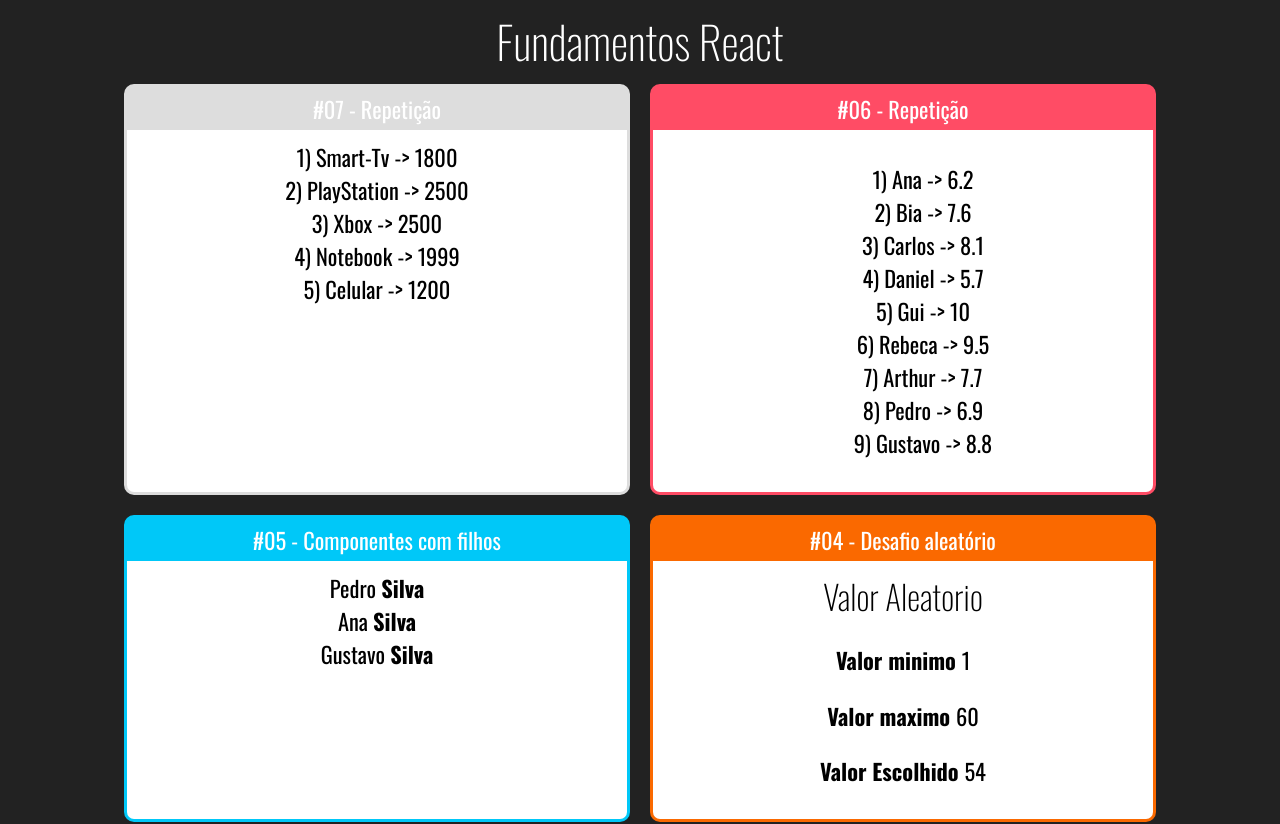
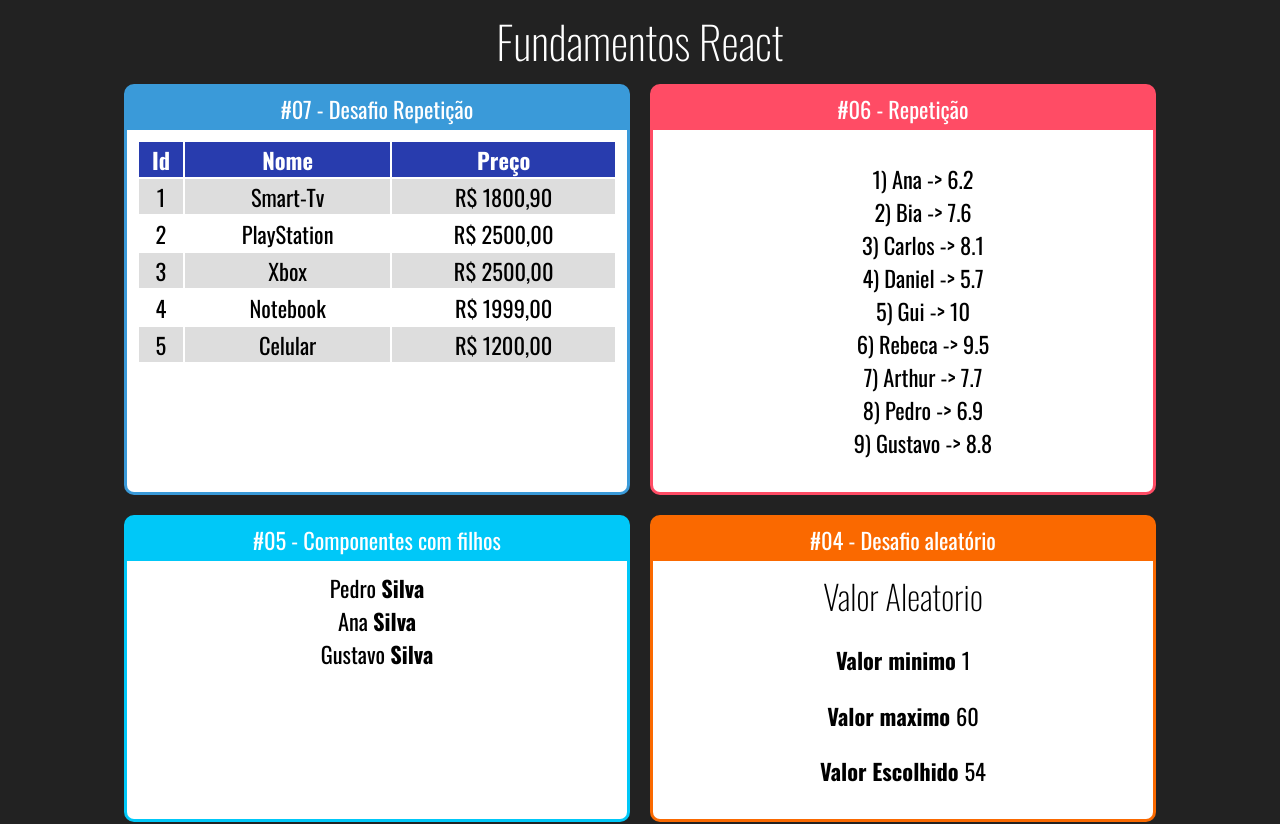
Before and after one commit to Roger-Franco/React, a React (Create React App) app in the folder fundamentos-react/: page / in a window 1280 px wide. Shown: the top 824 px of the page. Built offline with nearby package versions, Linux system fonts and the light colour scheme.

Commit message:
criando uma tabela de produtos

```diff
--- a/fundamentos-react/src/App.jsx
+++ b/fundamentos-react/src/App.jsx
@@ -19,7 +19,7 @@ export default () => {
     <div className="App">
       <h1>Fundamentos React</h1>
       <div className="Cards">
-        <Card titulo="#07 - Repetição" color="#DDD">
+        <Card titulo="#07 - Desafio Repetição" color="#3A9AD9">
           <TabelaProdutos></TabelaProdutos>
         </Card>
         <Card titulo="#06 - Repetição" color="#FF4c65">
--- /dev/null
+++ b/fundamentos-react/src/components/repeticao/TabelaProdutos.css
@@ -0,0 +1,12 @@
+.TabelaProdutos table{
+  width: 100%;
+}
+
+.TabelaProdutos th{
+  background-color: #283cae;
+  color: #FFF
+}
+
+.TabelaProdutos .Par{
+  background-color: #DDD;
+}
--- a/fundamentos-react/src/components/repeticao/TabelaProdutos.jsx
+++ b/fundamentos-react/src/components/repeticao/TabelaProdutos.jsx
@@ -1,10 +1,48 @@
+// import React from "react";
+// import produtos from "../../data/produtos";
+
+// // eslint-disable-next-line import/no-anonymous-default-export
+// export default (props) => {
+//   const tabelaProdutos = produtos.map((produto) => {
+//     return <li key={produto.id}>{produto.id}) {produto.nome} -> {produto.preço}</li>;
+//   });
+//   return <div style={{listStyle:'none'}}>{tabelaProdutos}</div>;
+// };
+/* ================= */
+
+import './TabelaProdutos.css';
 import React from "react";
 import produtos from "../../data/produtos";
 
 // eslint-disable-next-line import/no-anonymous-default-export
 export default (props) => {
-  const tabelaProdutos = produtos.map((produto) => {
-    return <li key={produto.id}>{produto.id}) {produto.nome} -> {produto.preço}</li>;
-  });
-  return <div style={{listStyle:'none'}}>{tabelaProdutos}</div>;
+
+  function getLinhas() {
+    return produtos.map((produto, i) => {
+      return (
+        <tr key={produto.id} className={i % 2 === 0 ? 'Par' : ''}>
+          <td>{produto.id}</td>
+          <td>{produto.nome}</td>
+          <td>R$ {produto.preço.toFixed(2).replace('.', ',')}</td>
+        </tr>
+      )
+    })
+  }
+
+  return (
+    <div className="TabelaProdutos">
+      <table>
+        <thead>
+          <tr>
+            <th>Id</th>
+            <th>Nome</th>
+            <th>Preço</th>
+          </tr>
+        </thead>
+        <tbody>
+          {getLinhas()}
+        </tbody>
+      </table>
+    </div>
+  )
 };
--- a/fundamentos-react/src/data/produtos.js
+++ b/fundamentos-react/src/data/produtos.js
@@ -1,6 +1,6 @@
 // eslint-disable-next-line import/no-anonymous-default-export
 export default [
-  { id: 1, nome: 'Smart-Tv', preço: 1800.00 },
+  { id: 1, nome: 'Smart-Tv', preço: 1800.90 },
   { id: 2, nome: 'PlayStation', preço: 2500.00},
   { id: 3, nome: 'Xbox', preço: 2500.00 },
   { id: 4, nome: 'Notebook', preço: 1999.00 },
```
